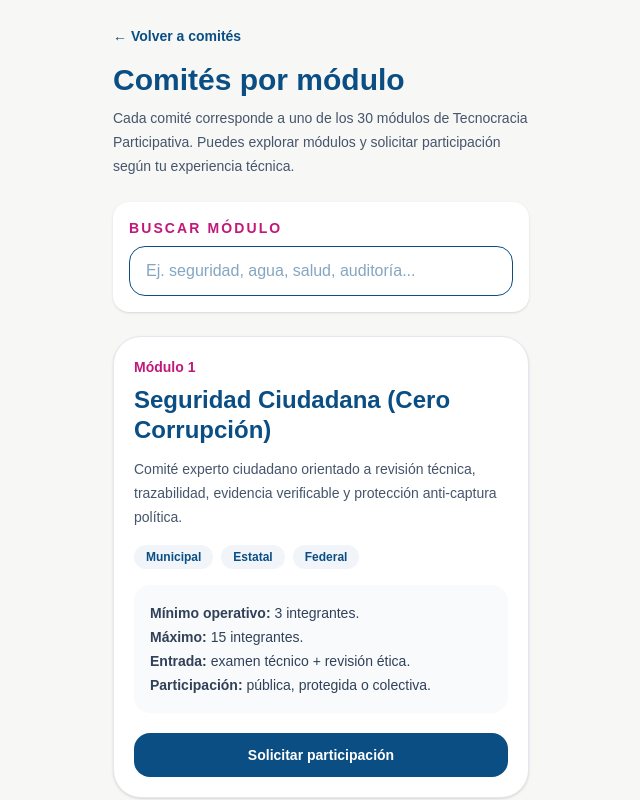
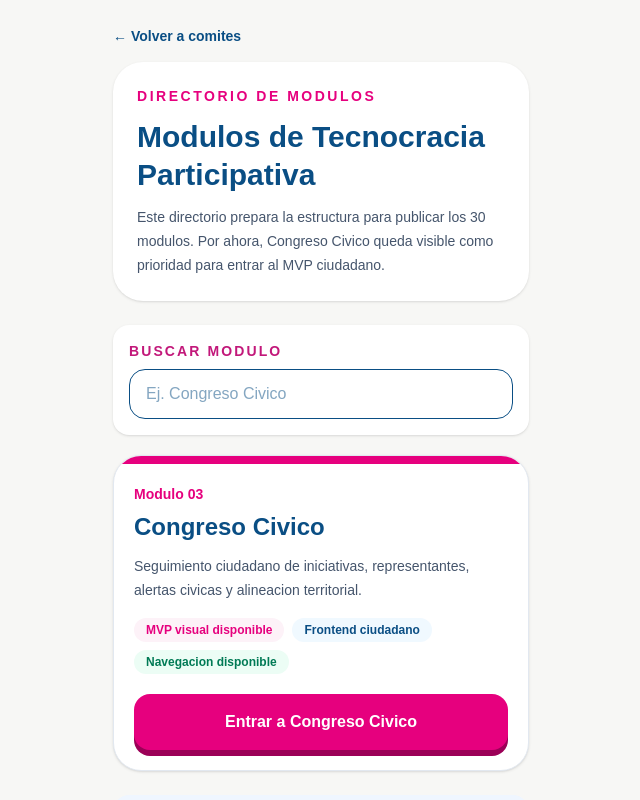
Before and after one commit to TecnocraciaParticipativaMexico/Plataforma, a Next.js app in the folder web/: page /comites/modulos in a window 1280 px wide. Shown: the top 800 px of the page, without its empty margins (319-959 px from the left). Built offline with nearby package versions, Linux system fonts and the light colour scheme.

Commit message:
Agregar Congreso Civico al directorio de modulos

```diff
--- a/web/app/comites/modulos/page.tsx
+++ b/web/app/comites/modulos/page.tsx
@@ -2,14 +2,25 @@
 
 import Link from "next/link";
 import { useMemo, useState } from "react";
-import { modulosTecnocracia } from "../../lib/modulosTecnocracia";
+
+const modulosPrioritarios = [
+  {
+    id: "03",
+    nombre: "Congreso Civico",
+    ruta: "/congreso-civico",
+    descripcion:
+      "Seguimiento ciudadano de iniciativas, representantes, alertas civicas y alineacion territorial.",
+    estado: "MVP visual disponible",
+    color: "#E6007E",
+  },
+];
 
 export default function ModulosComitesPage() {
   const [busqueda, setBusqueda] = useState("");
 
   const modulos = useMemo(() => {
-    return modulosTecnocracia.filter((m) =>
-      `${m.id} ${m.nombre}`
+    return modulosPrioritarios.filter((modulo) =>
+      `${modulo.id} ${modulo.nombre} ${modulo.descripcion}`
         .toLowerCase()
         .includes(busqueda.toLowerCase())
     );
@@ -22,93 +33,99 @@ export default function ModulosComitesPage() {
           href="/comites"
           className="mb-4 inline-block text-sm font-semibold"
         >
-          ← Volver a comités
+          ← Volver a comites
         </Link>
 
-        <h1 className="mb-2 text-3xl font-bold">
-          Comités por módulo
+        <div className="mb-6 rounded-[30px] bg-white p-6 shadow-sm">
+          <div className="mb-3 text-sm font-bold uppercase tracking-[0.18em] text-[#E6007E]">
+            Directorio de modulos
+          </div>
+
+          <h1 className="mb-3 text-3xl font-extrabold leading-tight">
+            Modulos de Tecnocracia Participativa
           </h1>
 
-        <p className="mb-6 text-sm leading-6 text-slate-600">
-          Cada comité corresponde a uno de los 30 módulos de Tecnocracia
-          Participativa. Puedes explorar módulos y solicitar participación
-          según tu experiencia técnica.
+          <p className="text-sm leading-6 text-slate-600">
+            Este directorio prepara la estructura para publicar los 30 modulos.
+            Por ahora, Congreso Civico queda visible como prioridad para entrar
+            al MVP ciudadano.
           </p>
-
-        <div className="mb-6 rounded-2xl bg-white p-4 shadow-sm">
-          <div className="mb-2 text-sm font-bold uppercase tracking-[0.15em] text-[#C2187A]">
-            Buscar módulo
         </div>
 
+        <div className="mb-5 rounded-2xl bg-white p-4 shadow-sm">
+          <label
+            htmlFor="buscar-modulo"
+            className="mb-2 block text-sm font-bold uppercase tracking-[0.15em] text-[#C2187A]"
+          >
+            Buscar modulo
+          </label>
+
           <input
+            id="buscar-modulo"
             value={busqueda}
             onChange={(e) => setBusqueda(e.target.value)}
-            placeholder="Ej. seguridad, agua, salud, auditoría..."
-            className="w-full rounded-2xl border border-[#0A4E84] bg-white px-4 py-3 text-base outline-none"
+            placeholder="Ej. Congreso Civico"
+            className="w-full rounded-2xl border border-[#0A4E84] bg-white px-4 py-3 text-base outline-none focus:border-[#E6007E]"
           />
         </div>
 
         <div className="space-y-4">
           {modulos.map((modulo) => (
+            <article
+              key={modulo.id}
+              className="overflow-hidden rounded-[28px] border border-slate-200 bg-white shadow-sm"
+            >
               <div
-              key={modulo.id}
-              className="rounded-[28px] border border-slate-200 bg-white p-5 shadow-sm"
-            >
-              <div className="mb-2 text-sm font-bold text-[#C2187A]">
-                Módulo {modulo.id}
+                className="h-2 w-full"
+                style={{ backgroundColor: modulo.color }}
+              />
+
+              <div className="p-5">
+                <div className="mb-2 text-sm font-extrabold text-[#E6007E]">
+                  Modulo {modulo.id}
                 </div>
 
-              <h2 className="mb-3 text-2xl font-bold leading-tight">
+                <h2 className="mb-3 text-2xl font-extrabold leading-tight text-[#0A4E84]">
                   {modulo.nombre}
                 </h2>
 
                 <p className="mb-4 text-sm leading-6 text-slate-600">
-                Comité experto ciudadano orientado a revisión técnica,
-                trazabilidad, evidencia verificable y protección
-                anti-captura política.
+                  {modulo.descripcion}
                 </p>
 
-              <div className="mb-4 flex flex-wrap gap-2">
-                <span className="rounded-full bg-slate-100 px-3 py-1 text-xs font-semibold">
-                  Municipal
+                <div className="mb-5 flex flex-wrap gap-2">
+                  <span className="rounded-full bg-pink-50 px-3 py-1 text-xs font-bold text-[#E6007E]">
+                    {modulo.estado}
                   </span>
-
-                <span className="rounded-full bg-slate-100 px-3 py-1 text-xs font-semibold">
-                  Estatal
+                  <span className="rounded-full bg-sky-50 px-3 py-1 text-xs font-bold text-[#0A4E84]">
+                    Frontend ciudadano
                   </span>
-
-                <span className="rounded-full bg-slate-100 px-3 py-1 text-xs font-semibold">
-                  Federal
+                  <span className="rounded-full bg-emerald-50 px-3 py-1 text-xs font-bold text-emerald-700">
+                    Navegacion disponible
                   </span>
                 </div>
 
-              <div className="rounded-2xl bg-slate-50 p-4 text-sm leading-6 text-slate-700">
-                <div>
-                  <strong>Mínimo operativo:</strong> 3 integrantes.
+                <Link
+                  href={modulo.ruta}
+                  className="block rounded-2xl bg-[#E6007E] px-5 py-4 text-center text-base font-extrabold text-white shadow-[0_6px_0_0_#9B0057]"
+                >
+                  Entrar a Congreso Civico
+                </Link>
+              </div>
+            </article>
+          ))}
         </div>
 
-                <div>
-                  <strong>Máximo:</strong> 15 integrantes.
+        {modulos.length === 0 ? (
+          <div className="mt-5 rounded-2xl border border-dashed border-slate-300 bg-white p-5 text-sm leading-6 text-slate-600">
+            No encontramos un modulo con esa busqueda. Prueba con Congreso
+            Civico.
           </div>
+        ) : null}
 
-                <div>
-                  <strong>Entrada:</strong> examen técnico + revisión ética.
-                </div>
-
-                <div>
-                  <strong>Participación:</strong> pública, protegida o
-                  colectiva.
-                </div>
-              </div>
-
-              <Link
-                href={`/comites/solicitar?modulo=${modulo.id}`}
-                className="mt-5 block w-full rounded-2xl bg-[#0A4E84] px-4 py-3 text-center text-sm font-bold text-white"
-              >
-                Solicitar participación
-              </Link>
-            </div>
-          ))}
+        <div className="mt-6 rounded-2xl bg-blue-50 p-4 text-sm leading-6 text-blue-900">
+          La lista completa de 30 modulos podra incorporarse por etapas sin
+          cambiar la estructura del directorio.
         </div>
       </div>
     </main>
```
Lines whose indentation alone changed are shown as unchanged.
